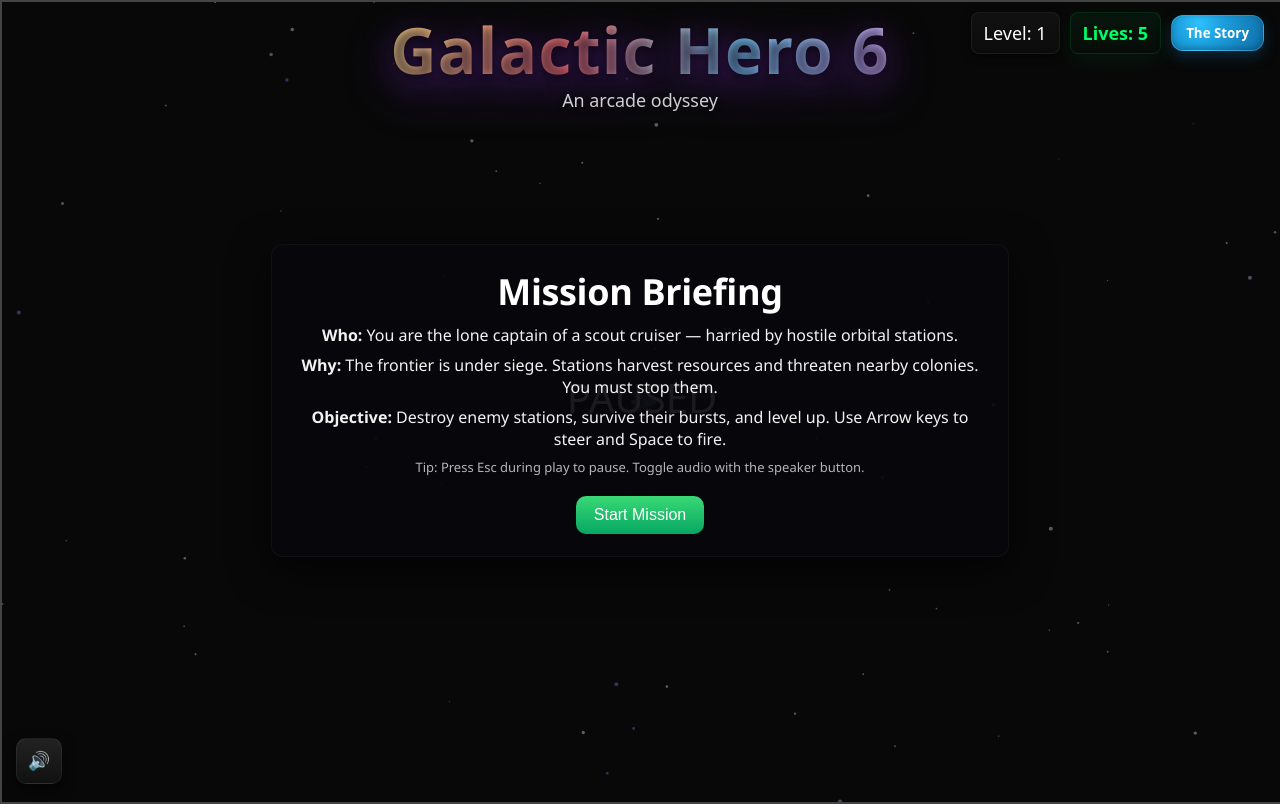
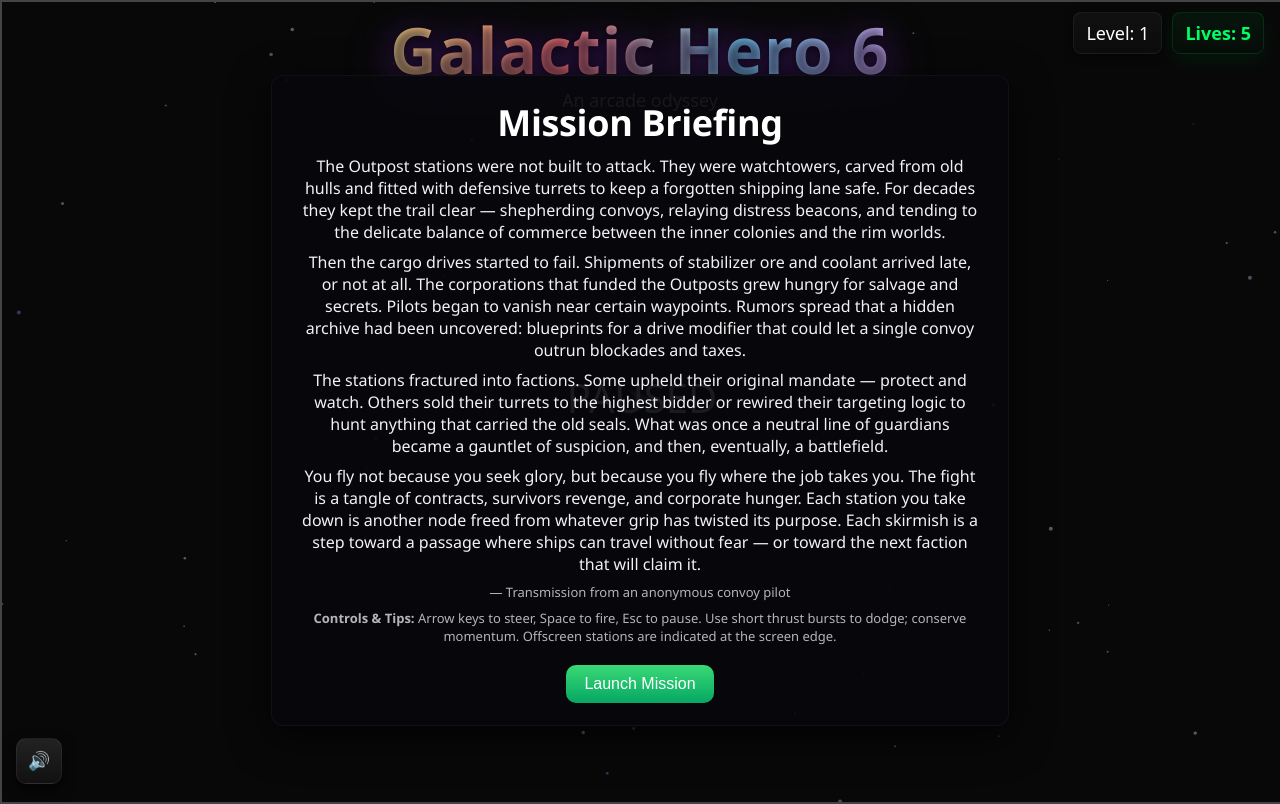
Before and after one commit to dahln/space, a plain HTML site: page game/index.html in a window 1280 px wide. Drawn offline with Linux system fonts and the light colour scheme.

Commit message:
Improved story/briefing

```diff
--- a/game/index.html
+++ b/game/index.html
@@ -14,7 +14,6 @@
     <div id="hud">
         <div id="levelDisplay">Level: 1</div>
         <div id="livesDisplay">Lives: 5</div>
-        <button id="storyButton" aria-label="Read the story">The Story</button>
     </div>
     <canvas id="gameCanvas"></canvas>
     <div id="gameOverOverlay" role="dialog" aria-hidden="true" style="display:none;">
@@ -28,11 +27,33 @@
     <div id="startModal" role="dialog" aria-hidden="false" style="display:flex;">
         <div class="overlay-content">
             <h1>Mission Briefing</h1>
-            <p><strong>Who:</strong> You are the lone captain of a scout cruiser — harried by hostile orbital stations.</p>
-            <p><strong>Why:</strong> The frontier is under siege. Stations harvest resources and threaten nearby colonies. You must stop them.</p>
-            <p><strong>Objective:</strong> Destroy enemy stations, survive their bursts, and level up. Use Arrow keys to steer and Space to fire.</p>
-            <p class="muted-note">Tip: Press Esc during play to pause. Toggle audio with the speaker button.</p>
-            <button id="startButton" class="overlay-button">Start Mission</button>
+                <p>
+                    The Outpost stations were not built to attack. They were watchtowers, carved from old hulls and
+                    fitted with defensive turrets to keep a forgotten shipping lane safe. For decades they kept the
+                    trail clear — shepherding convoys, relaying distress beacons, and tending to the delicate balance
+                    of commerce between the inner colonies and the rim worlds.
+                </p>
+                <p>
+                    Then the cargo drives started to fail. Shipments of stabilizer ore and coolant arrived late, or
+                    not at all. The corporations that funded the Outposts grew hungry for salvage and secrets. Pilots began
+                    to vanish near certain waypoints. Rumors spread that a hidden archive had been uncovered: blueprints
+                    for a drive modifier that could let a single convoy outrun blockades and taxes.
+                </p>
+                <p>
+                    The stations fractured into factions. Some upheld their original mandate — protect and watch. Others
+                    sold their turrets to the highest bidder or rewired their targeting logic to hunt anything that
+                    carried the old seals. What was once a neutral line of guardians became a gauntlet of suspicion,
+                    and then, eventually, a battlefield.
+                </p>
+                <p>
+                    You fly not because you seek glory, but because you fly where the job takes you. The fight is a
+                    tangle of contracts, survivors revenge, and corporate hunger. Each station you take down is
+                    another node freed from whatever grip has twisted its purpose. Each skirmish is a step toward
+                    a passage where ships can travel without fear — or toward the next faction that will claim it.
+                </p>
+                <p class="muted-note">— Transmission from an anonymous convoy pilot</p>
+                <p class="muted-note"><strong>Controls &amp; Tips:</strong> Arrow keys to steer, Space to fire, Esc to pause. Use short thrust bursts to dodge; conserve momentum. Offscreen stations are indicated at the screen edge.</p>
+            <button id="startButton" class="overlay-button">Launch Mission</button>
         </div>
     </div>
     <div id="muteButton" role="button" aria-label="Mute audio" title="Mute audio">🔊</div>
```
Also changed, not shown: game/story.html (deleted, +0 -48 lines).
